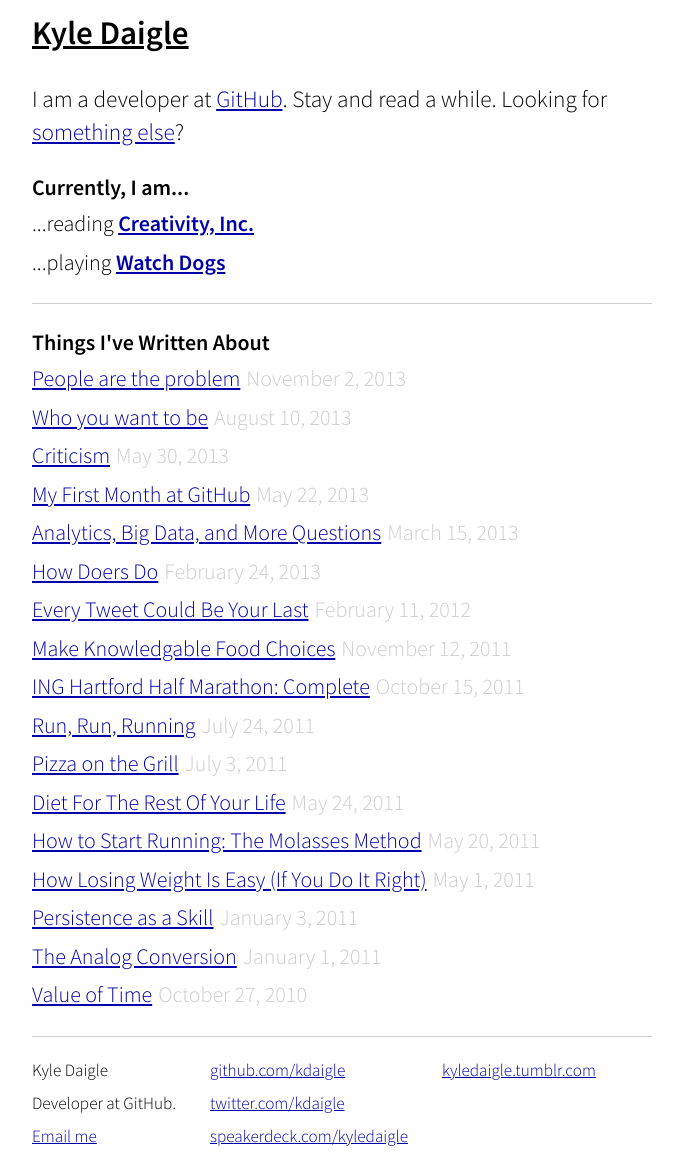
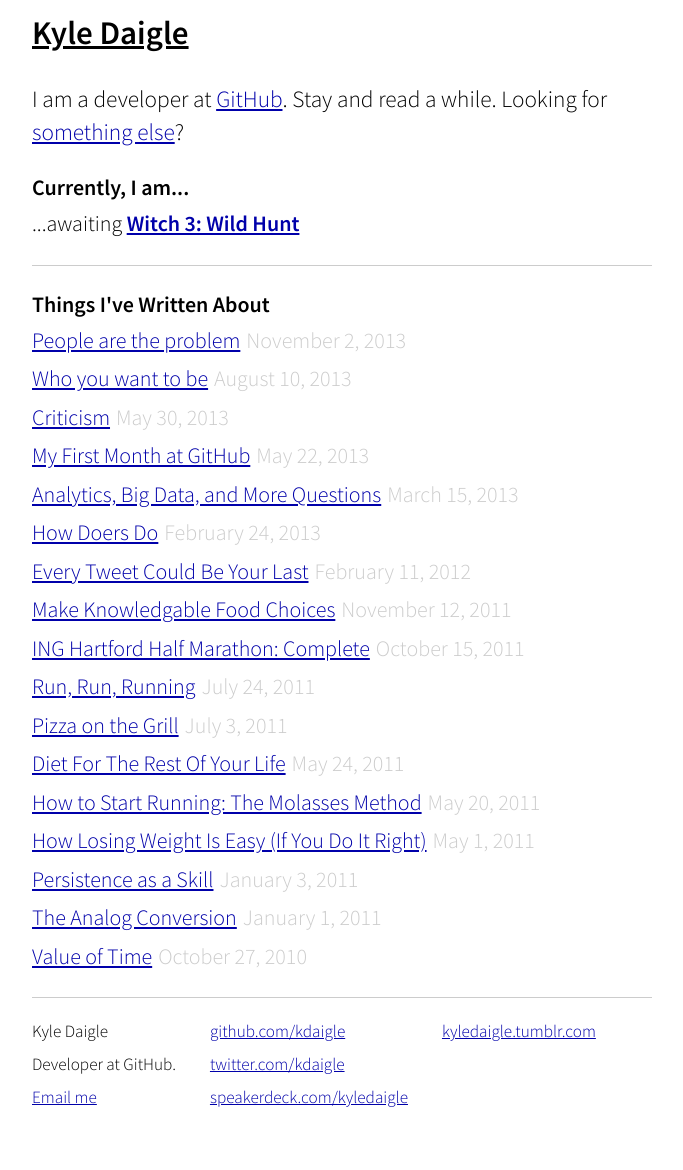
Before and after one commit to kdaigle/kdaigle.github.io, a Jekyll site: the page built from index.html, in a window 1280 px wide. Shown: the whole page, without its empty margins (298-981 px from the left). Built offline with Jekyll 4.4.1, drawn with Linux system fonts in a browser that asks for light colours; after the commit the page ends 1132 px from its top, so only the background shows below that.

Commit message:
Update the games I'm playing again

```diff
--- a/index.html
+++ b/index.html
@@ -10,8 +10,7 @@
   </p>
   <h3>Currently, I am...</h3>
   <ul class="currently">
-    <li>...reading <a href="http://amzn.to/1pHg5WT">Creativity, Inc.</a></li>
-    <li>...playing <a href="http://amzn.to/1kR0EeM">Watch Dogs</a></li>
+    <li>...awaiting <a href="http://www.amazon.com/Witcher-Wild-Hunt-Windows-Pc/dp/B00WTI3SGO/ref=sr_1_2_twi_1_gam?ie=UTF8&qid=1431610296&sr=8-2&keywords=witcher+3">Witch 3: Wild Hunt</a></li>
   </ul>
   <hr/>
   <h3>Things I've Written About</h3>
```
